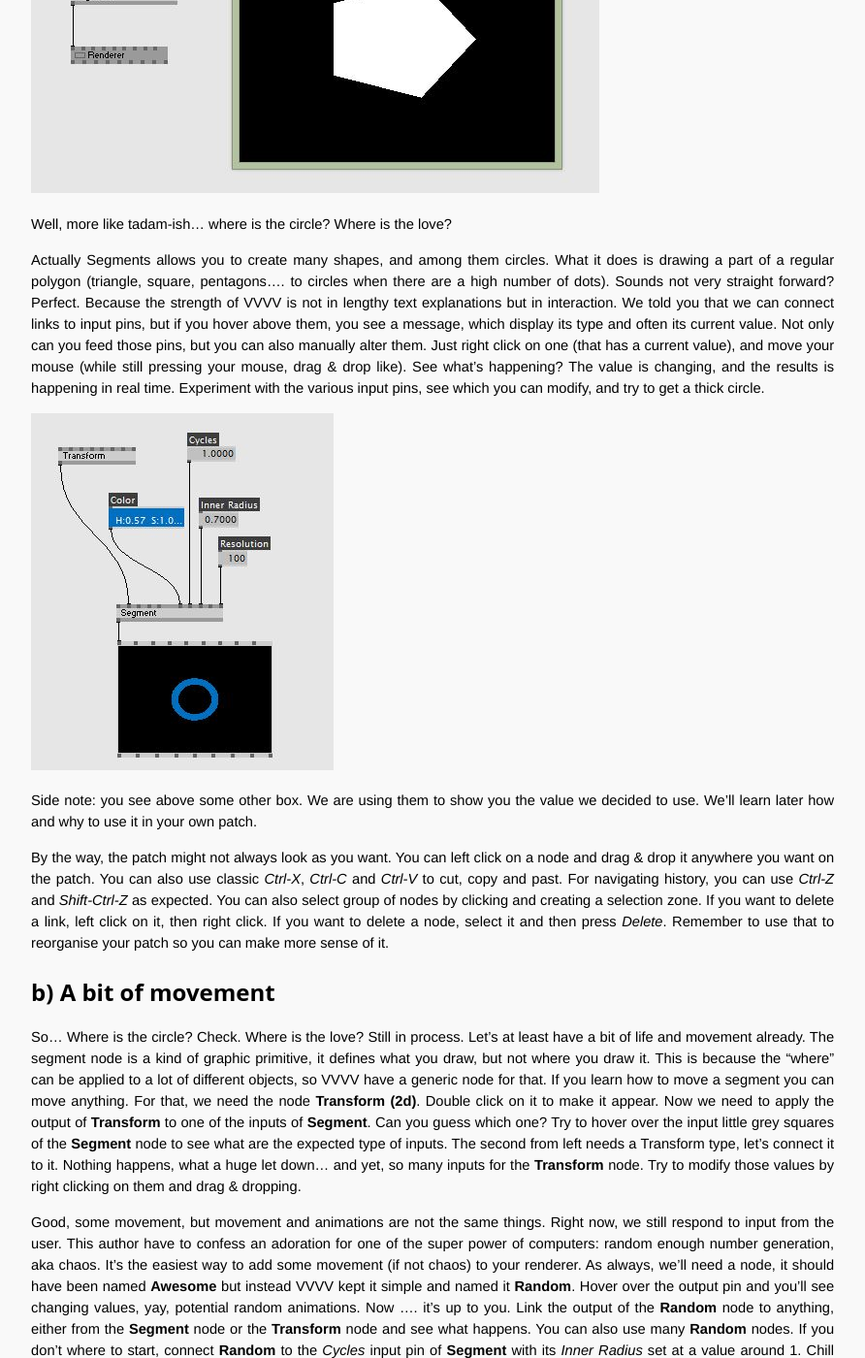
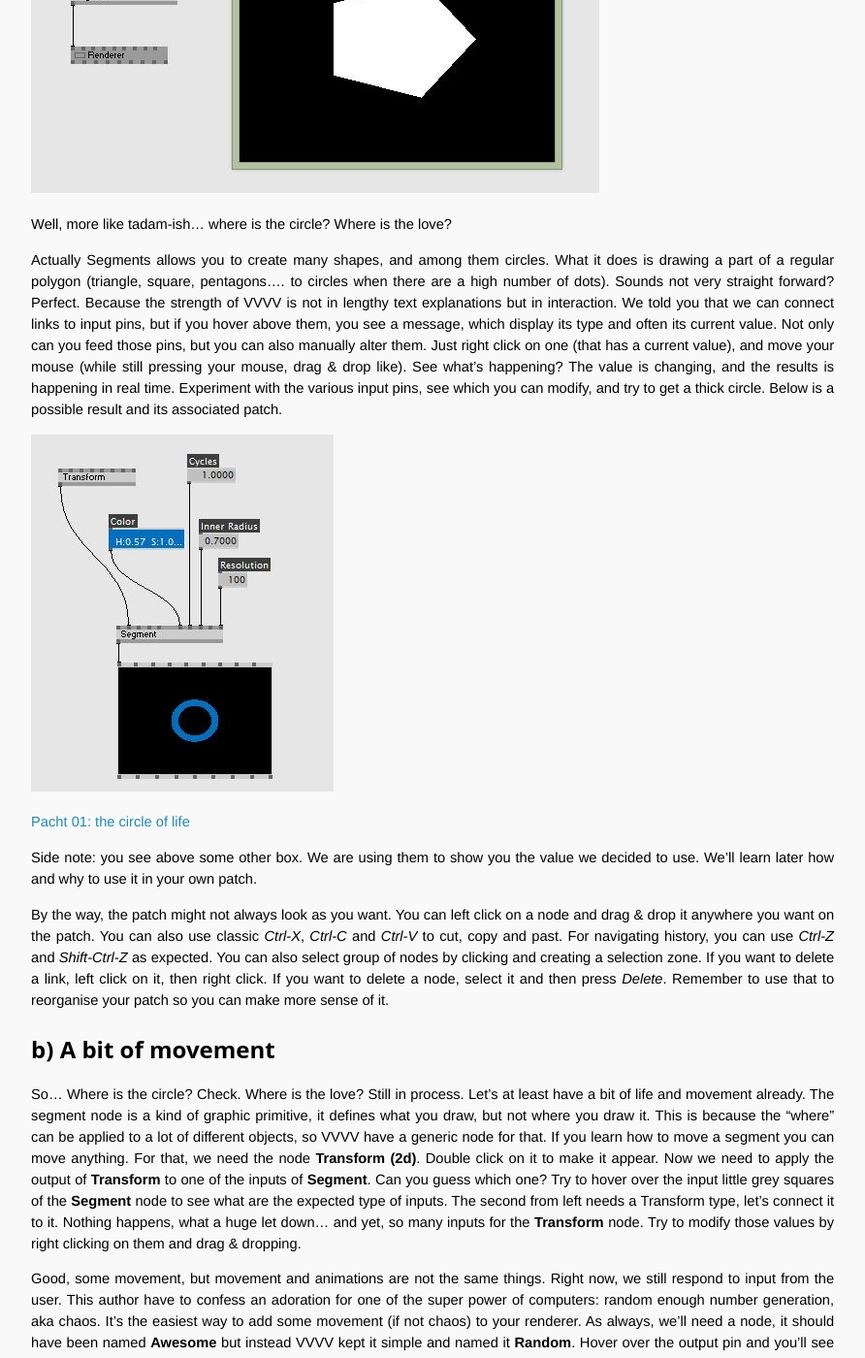
Before and after one commit to OpenTechSchool-Brussels/interactive-installations-with-VVVV, a Jekyll site: the page built from Getting-to-know-your-canvas.markdown, in a window 1280 px wide and 1400 px high, scrolled down 1243 px. Shown: the whole window at 97% size, without its empty margins (324-1216 px from the left). Built offline with Jekyll 4.4.1, drawn with Linux system fonts in a browser that asks for light colours; Markdown is read by kramdown in place of the engine named in the settings.

Commit message:
Update Getting-to-know-your-canvas.markdown

```diff
--- a/Getting-to-know-your-canvas.markdown
+++ b/Getting-to-know-your-canvas.markdown
@@ -11,7 +11,6 @@ But still a stuff we need to learn and this will be your first one. Unless you s
 
 First of all, we need to select the node we want to add. For that, double left click anywhere on your patch, a menu should appear. You can see a long list of nodes, some "T C F" letters on the side (which are other way of finding your node) and some text area. Start typing "segment" and you'll see the list being filtered bits by bits as you enter text. The node we want is **Segment (DX9)**, click on it when you see it in the list. When done, you see a grey box appearing on your patch. This is the basic object in VVVV, the core of the nodal principle.
 
-
 ![](assets/Illu01.JPG)
 
 Gorgeous isn't it? And yet it'd be so much better with some rendering... Let's do that. Guess what we need for the render? Yep, another node. The most brilliant among us will start seeing a pattern. The node we need is **Renderer (EX9)**. Once you find it, click on it to make it appear on your patch. You should see another screen appearing (on top of having a new node on your patch). A beautiful dark colour is displayed on it, that some of you might recognise as black. A good start.
@@ -24,9 +23,11 @@ Try to connect the output of Segment to the Renderer. For that, left click on th
 
 Well, more like tadam-ish... where is the circle? Where is the love?
 
-Actually Segments allows you to create many shapes, and among them circles. What it does is drawing a part of a regular polygon (triangle, square, pentagons.... to circles when there are a high number of dots). Sounds not very straight forward? Perfect. Because the strength of VVVV is not in lengthy text explanations but in interaction. We told you that we can connect links to input pins, but if you hover above them, you see a message, which display its type and often its current value. Not only can you feed those pins, but you can also manually alter them. Just right click on one (that has a current value), and move your mouse (while still pressing your mouse, drag & drop like). See what's happening? The value is changing, and the results is happening in real time. Experiment with the various input pins, see which you can modify, and try to get a thick circle.
+Actually Segments allows you to create many shapes, and among them circles. What it does is drawing a part of a regular polygon (triangle, square, pentagons.... to circles when there are a high number of dots). Sounds not very straight forward? Perfect. Because the strength of VVVV is not in lengthy text explanations but in interaction. We told you that we can connect links to input pins, but if you hover above them, you see a message, which display its type and often its current value. Not only can you feed those pins, but you can also manually alter them. Just right click on one (that has a current value), and move your mouse (while still pressing your mouse, drag & drop like). See what's happening? The value is changing, and the results is happening in real time. Experiment with the various input pins, see which you can modify, and try to get a thick circle. Below is a possible result and its associated patch.
 
 ![](assets/Ex01-02.JPG)
+
+[Pacht 01: the circle of life](assets/Ex01/v4p)
 
 Side note: you see above some other box. We are using them to show you the value we decided to use. We'll learn later how and why to use it in your own patch.
 
```
